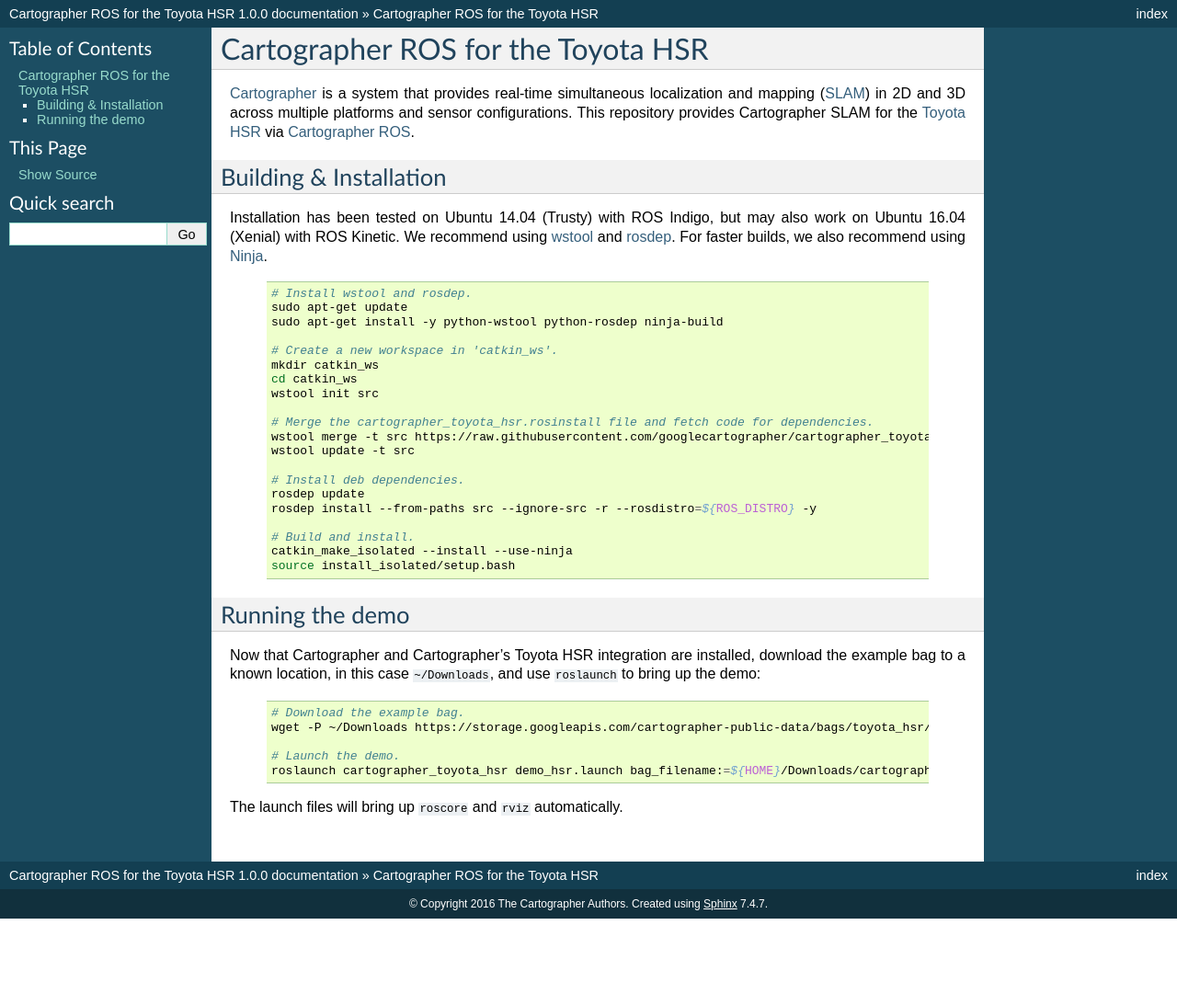
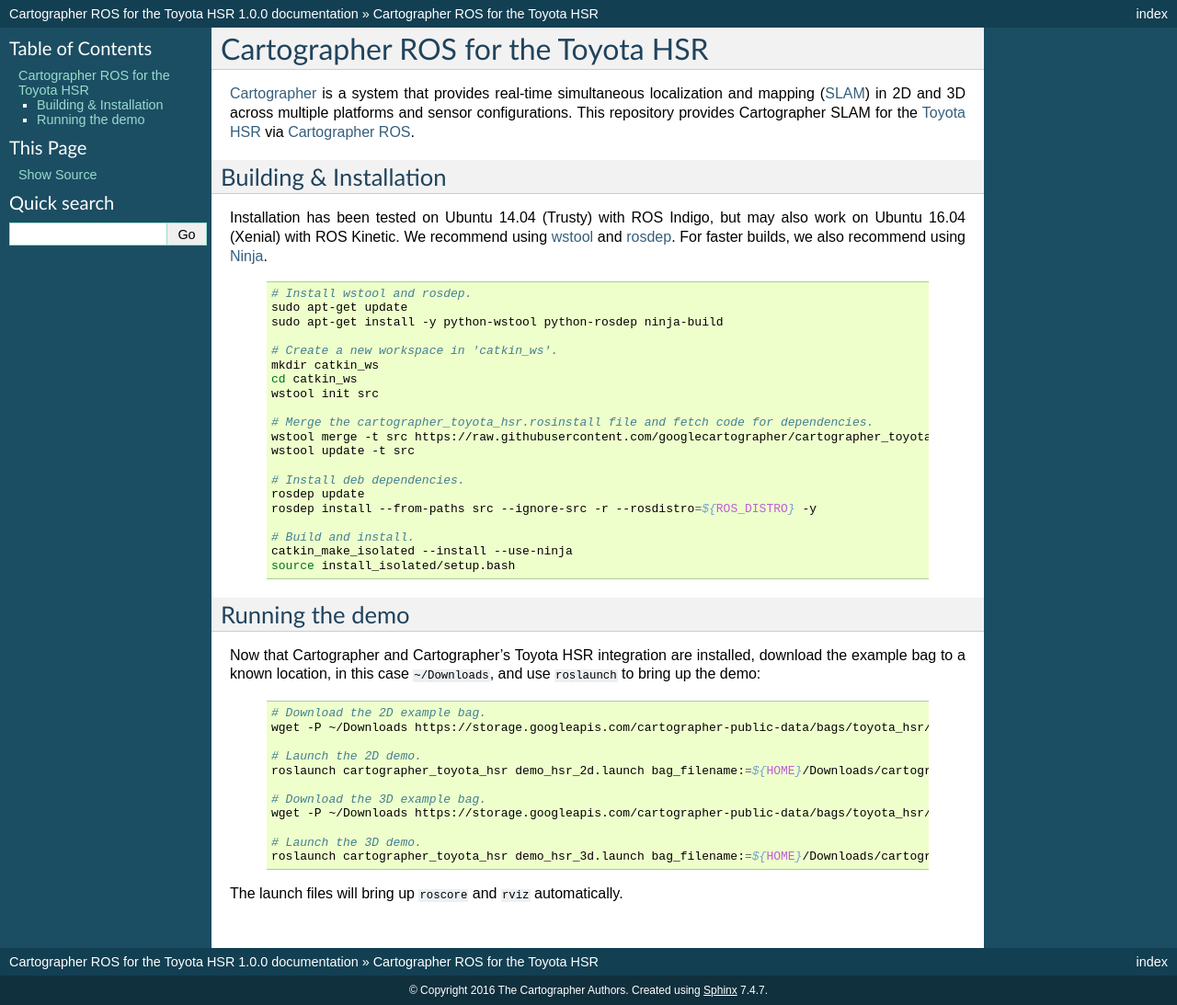
Before and after one commit to cartographer-project/cartographer_toyota_hsr, a Sphinx documentation site: the page built from docs/source/index.rst, in a window 1280 px wide. Shown: the whole page at 92% size. Built offline with Sphinx 7.4.7, drawn with Linux system fonts in a browser that asks for light colours; before the commit the page ends 999 px from its top, so only the background shows below that.

Commit message:
Add 3D demo (#19)
* Add 3D demo

* Fixed rosbag file path

* Fixed a configuration file

```diff
--- a/docs/source/index.rst
+++ b/docs/source/index.rst
@@ -71,10 +71,16 @@
 
   .. code-block:: bash
 
-    # Download the example bag.
+    # Download the 2D example bag.
     wget -P ~/Downloads https://storage.googleapis.com/cartographer-public-data/bags/toyota_hsr/cartographer_toyota_hsr_demo.bag
 
-    # Launch the demo.
-    roslaunch cartographer_toyota_hsr demo_hsr.launch bag_filename:=${HOME}/Downloads/cartographer_toyota_hsr_demo.bag
+    # Launch the 2D demo.
+    roslaunch cartographer_toyota_hsr demo_hsr_2d.launch bag_filename:=${HOME}/Downloads/cartographer_toyota_hsr_demo.bag
+
+    # Download the 3D example bag.
+    wget -P ~/Downloads https://storage.googleapis.com/cartographer-public-data/bags/toyota_hsr/cartographer_toyota_hsr_demo_3d.bag
+
+    # Launch the 3D demo.
+    roslaunch cartographer_toyota_hsr demo_hsr_3d.launch bag_filename:=${HOME}/Downloads/cartographer_hsr_example_3d.bag
 
 The launch files will bring up ``roscore`` and ``rviz`` automatically.
```
Also changed, not shown: 10 other files.
